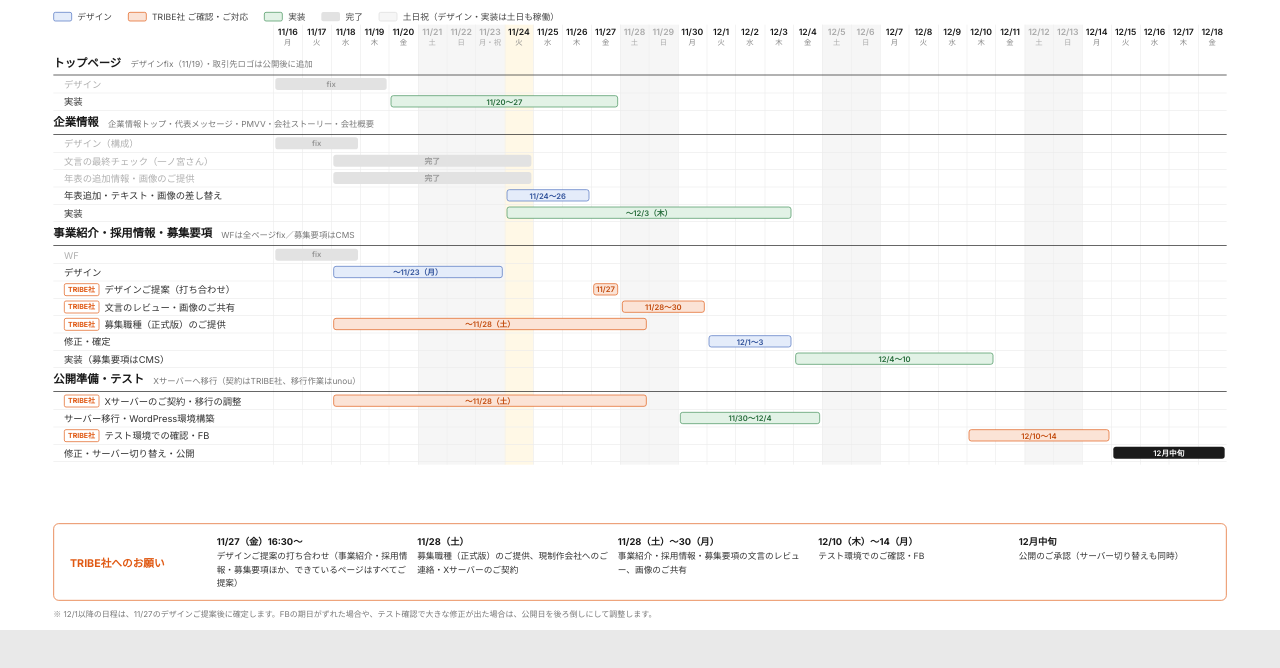
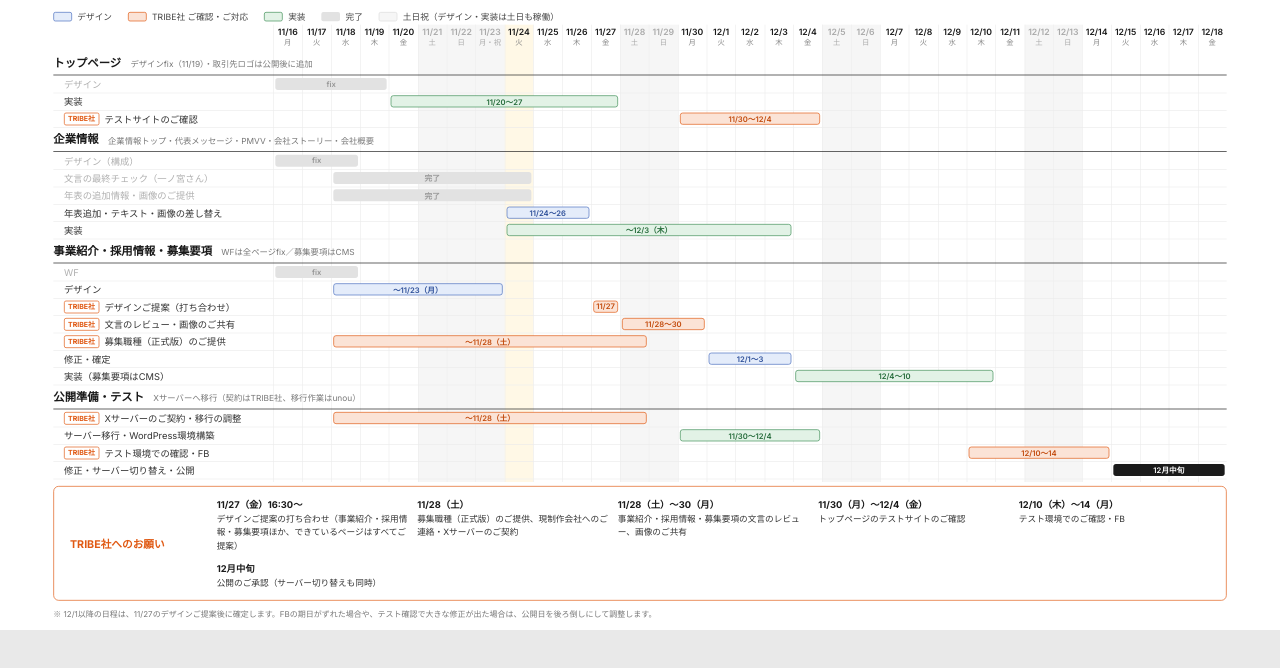
Before and after one commit to unouinc/tribe, a plain HTML site: page schedule.html in a window 1280 px wide. Shown: the part 90-758 px from the top of the page. Drawn offline with Linux system fonts and the light colour scheme.

Commit message:
スケジュール：トップページにTRIBE社のテストサイト確認期間（11/30〜12/4）を追加

```diff
--- a/schedule.html
+++ b/schedule.html
@@ -47,7 +47,8 @@ var D0=new Date(2026,10,16),N=33,HOL=['11/23'],TODAY='11/24',LX=410,GW=1430,CW=G
 var G=[
 ['トップページ','デザインfix（11/19）・取引先ロゴは公開後に追加',[
  ['デザイン','d','11/16','11/19','fix'],
- ['実装','i','11/20','11/27','11/20〜27']]],
+ ['実装','i','11/20','11/27','11/20〜27'],
+ ['テストサイトのご確認','t','11/30','12/4','11/30〜12/4']]],
 ['企業情報','企業情報トップ・代表メッセージ・PMVV・会社ストーリー・会社概要',[
  ['デザイン（構成）','d','11/16','11/18','fix'],
  ['文言の最終チェック（一ノ宮さん）','d','11/18','11/24','完了'],
@@ -81,6 +82,7 @@ document.getElementById('g').innerHTML=h+rows;
 <li><b>11/27（金）16:30〜</b>デザインご提案の打ち合わせ（事業紹介・採用情報・募集要項ほか、できているページはすべてご提案）</li>
 <li><b>11/28（土）</b>募集職種（正式版）のご提供、現制作会社へのご連絡・Xサーバーのご契約</li>
 <li><b>11/28（土）〜30（月）</b>事業紹介・採用情報・募集要項の文言のレビュー、画像のご共有</li>
+<li><b>11/30（月）〜12/4（金）</b>トップページのテストサイトのご確認</li>
 <li><b>12/10（木）〜14（月）</b>テスト環境でのご確認・FB</li>
 <li><b>12月中旬</b>公開のご承認（サーバー切り替えも同時）</li>
 </ul></div>
```
